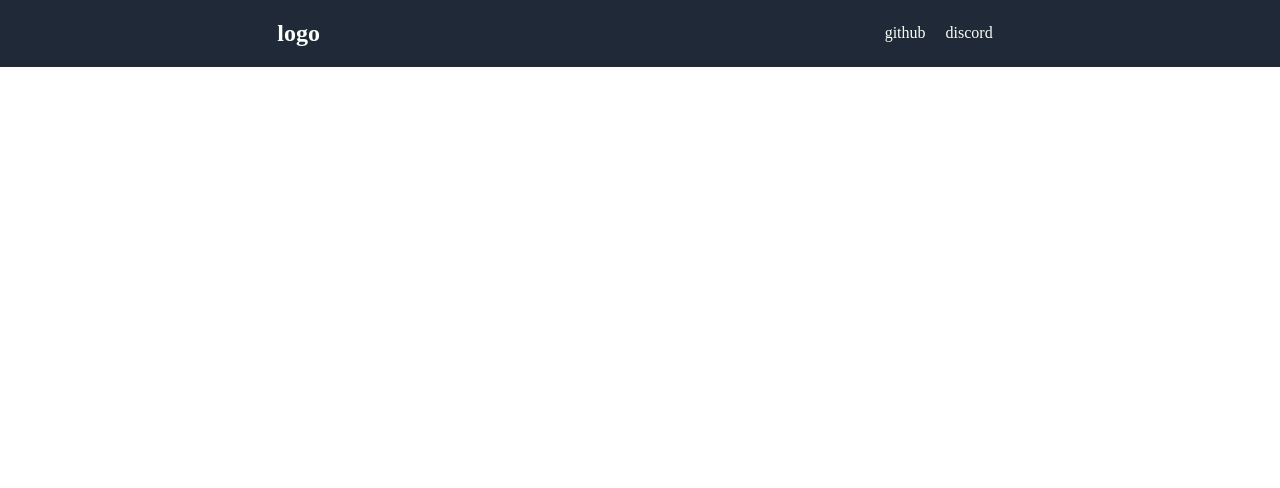
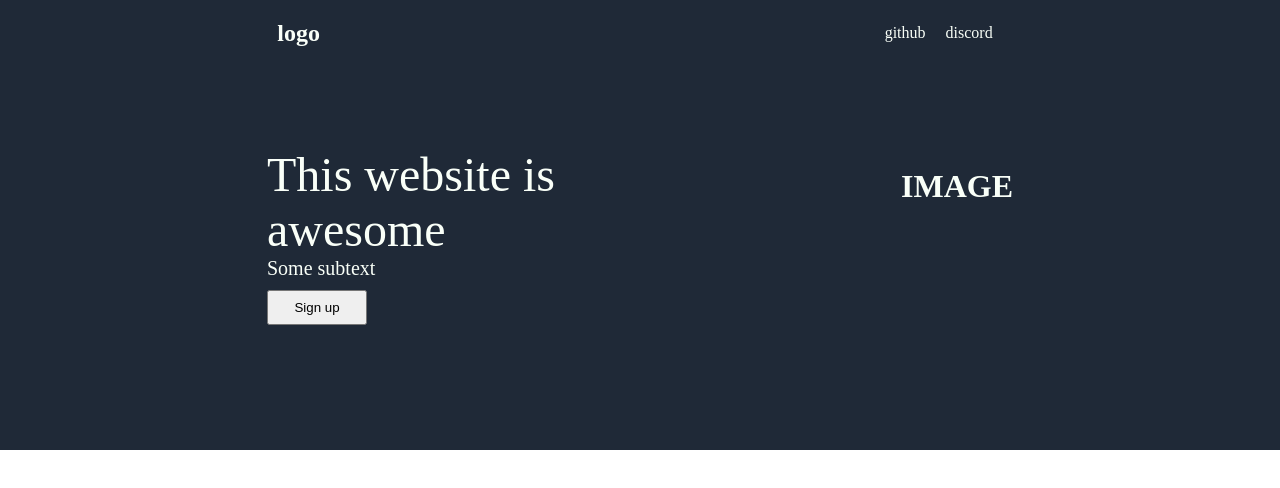
Before and after one commit to Patrick-star-dev/landing-page, a plain HTML site: page index.html in a window 1280 px wide. Drawn offline with Linux system fonts and the light colour scheme.

Commit message:
making site main content

```diff
--- a/index.html
+++ b/index.html
@@ -10,8 +10,18 @@
     <div class="header-container">
         <div class="logo"><h2>logo</h2></div>
         <div class="links">
-            <div class="first">github</div>
-            <div class="second">discord</div>
+            <div class="first"><a href="https://github.com/">github</a></div>
+            <div class="second"><a href="https://discord.com/">discord</a></div>
+        </div>
+    </div>
+    <div class="main-container">
+        <div class="main-text">
+            <div class="main-title">This website is awesome</div>
+            <div class="main-subtext">Some subtext</div>
+            <button type="button">Sign up</button>
+        </div>
+        <div class="main-image">
+            <h1>IMAGE</h1>
         </div>
     </div>
 </body>
--- a/style.css
+++ b/style.css
@@ -19,14 +19,54 @@ body {
     align-items: center;
 }
 
-.links .first {
+.links .first a {
     background-color: #1F2937;
     color: #F9FFF8;
+    text-decoration: none;
     margin: 10px;
 }
 
-.links .second {
+.links .second a {
     background-color: #1F2937;
     color: #F9FFF8;
+    text-decoration: none;
     margin: 10px
 }
+
+.main-container {
+    display: flex;
+    justify-content: space-around;
+    background-color: #1F2937;
+    color: #F9FFF8;
+}
+
+.main-text {
+    display: flex;
+    flex-direction: column;
+    margin-top: 80px;
+    margin-bottom: 125px;
+}
+
+.main-title {
+    font-size: 48px;
+    width: 400px;
+    margin-left: 150px;
+}
+
+.main-subtext {
+    width: 400px;
+    margin-left: 150px;
+    font-size: 20px;
+}
+
+.main-container button {
+    width: 100px;
+    height: 35px;
+    margin-left: 150px;
+    margin-top: 10px;
+}
+
+.main-image {
+    margin-right: 150px;
+    margin-top: 80px;
+}
```
